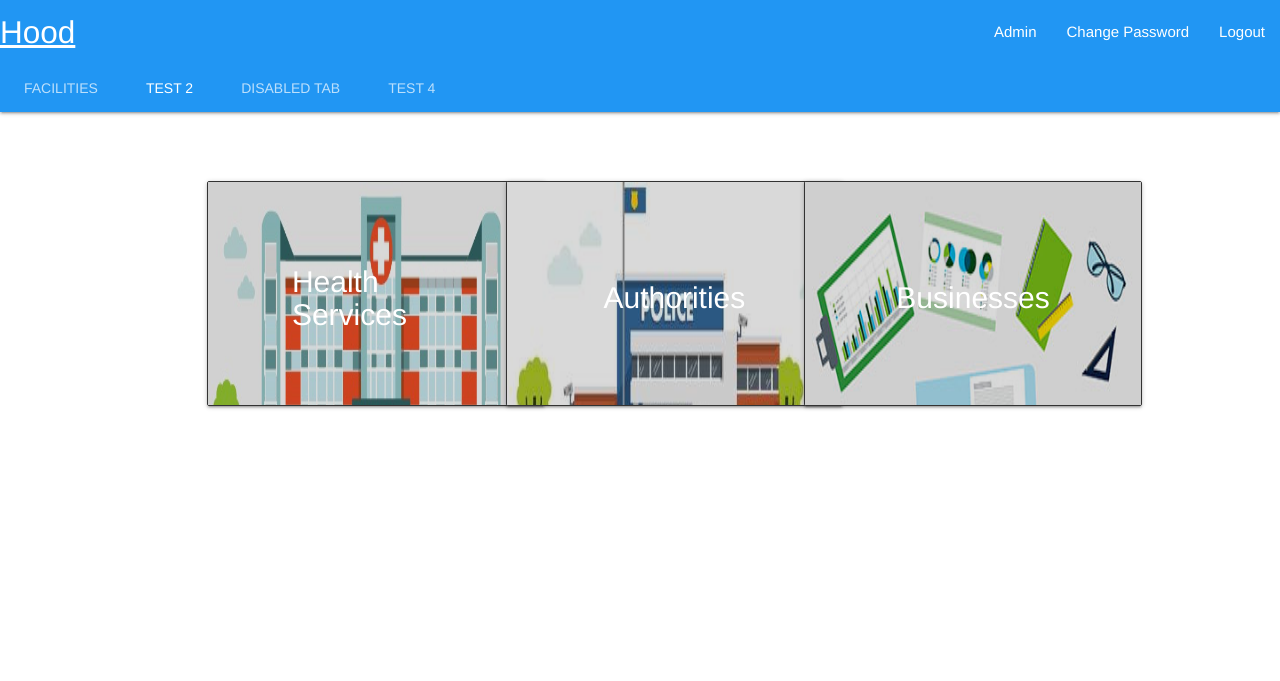
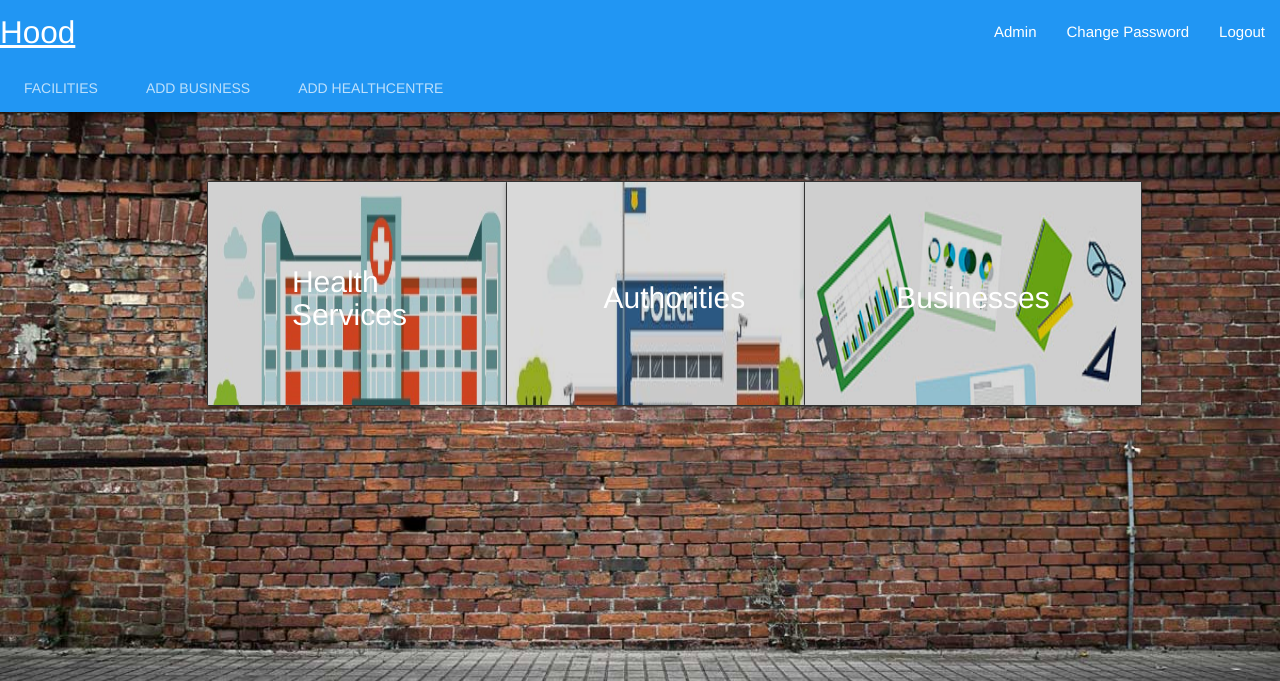
Before and after one commit to Muriithijoe/hood, a Django app: page /facilities in a window 1280 px wide. Shown: the top 681 px of the page. Run offline with Django 3.2, Linux system fonts and the light colour scheme; a user stored in the database is signed in; some libraries are stand-ins or nearby versions.

Commit message:
finished

```diff
--- a/updateapp/templates/facilities.html
+++ b/updateapp/templates/facilities.html
@@ -4,6 +4,12 @@
 
 {% block content %}
 <div class="container">
+  <style>
+        body{
+          background-image: url(../static/wall.jpg);
+          background-size: cover;
+        }
+  </style>
   <div class="row">
     <div class="col-md-12 top-div" style="margin-top:40px;"></div>
   </div>
--- a/updateapp/templates/navbar.html
+++ b/updateapp/templates/navbar.html
@@ -10,7 +10,7 @@
 </nav> -->
 <nav class="nav-extended blue">
     <div class="nav-wrapper">
-      <a href="" class="brand-logo">Hood</a>
+      <a href="{% url 'landingPage' %}" class="brand-logo">Hood</a>
       <a href="#" data-target="mobile-demo" class="sidenav-trigger"><i class="material-icons">menu</i></a>
       <ul id="nav-mobile" class="right hide-on-med-and-down">
         <li><a href="/admin">Admin</a></li>
@@ -21,9 +21,8 @@
     <div class="nav-content">
       <ul class="tabs tabs-transparent">
         <li class="tab"><a href="{% url 'facilities' %}">Facilities</a></li>
-        <li class="tab"><a class="active" href="#test2">Test 2</a></li>
-        <li class="tab disabled"><a href="#test3">Disabled Tab</a></li>
-        <li class="tab"><a href="#test4">Test 4</a></li>
+        <li class="tab"><a href="{% url 'new-business' %}">Add Business</a></li>
+        <li class="tab disabled"><a href="{% url 'new-health' %}">Add healthcentre</a></li>
       </ul>
     </div>
   </nav>
```
Also changed, not shown: static/wall.jpg (added).
